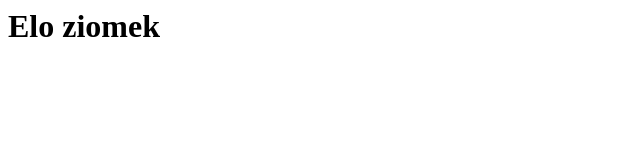
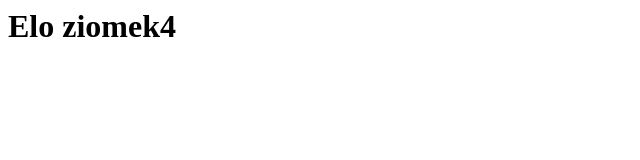
Before and after one commit to zzuczekk/test3, a plain HTML site: page tekst1.html in a window 1280 px wide. Shown: the full height of the page, 0-640 px from the left. Drawn offline with Linux system fonts and the light colour scheme.

Commit message:
zmiana w barnch zuku2

```diff
--- a/tekst1.html
+++ b/tekst1.html
@@ -3,6 +3,6 @@
     <title>Cześć</title>
 </head>
 <body>
-<h1>Elo ziomek</h1>
+<h1>Elo ziomek4</h1>
 </body>
 </html>
```
